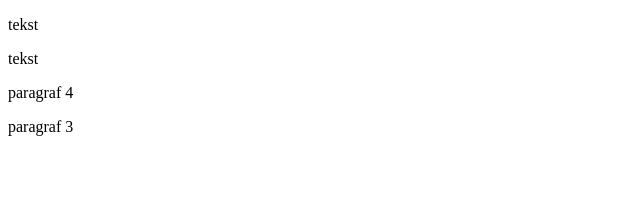
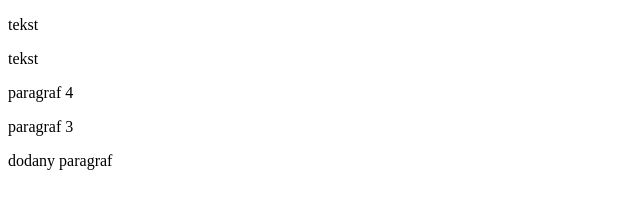
Before and after one commit to mateuszjan/zadanie-html-4, a plain HTML site: page index.html in a window 1280 px wide. Shown: the whole page, without its empty margins (0-640 px from the left). Drawn offline with Linux system fonts and the light colour scheme.

Commit message:
dodany paragraf

```diff
--- a/index.html
+++ b/index.html
@@ -10,5 +10,6 @@
     <p>tekst</p>
     <p>paragraf 4</p>
     <p>paragraf 3</p>
+    <p>dodany paragraf</p>
 </body>
 </html>
```
